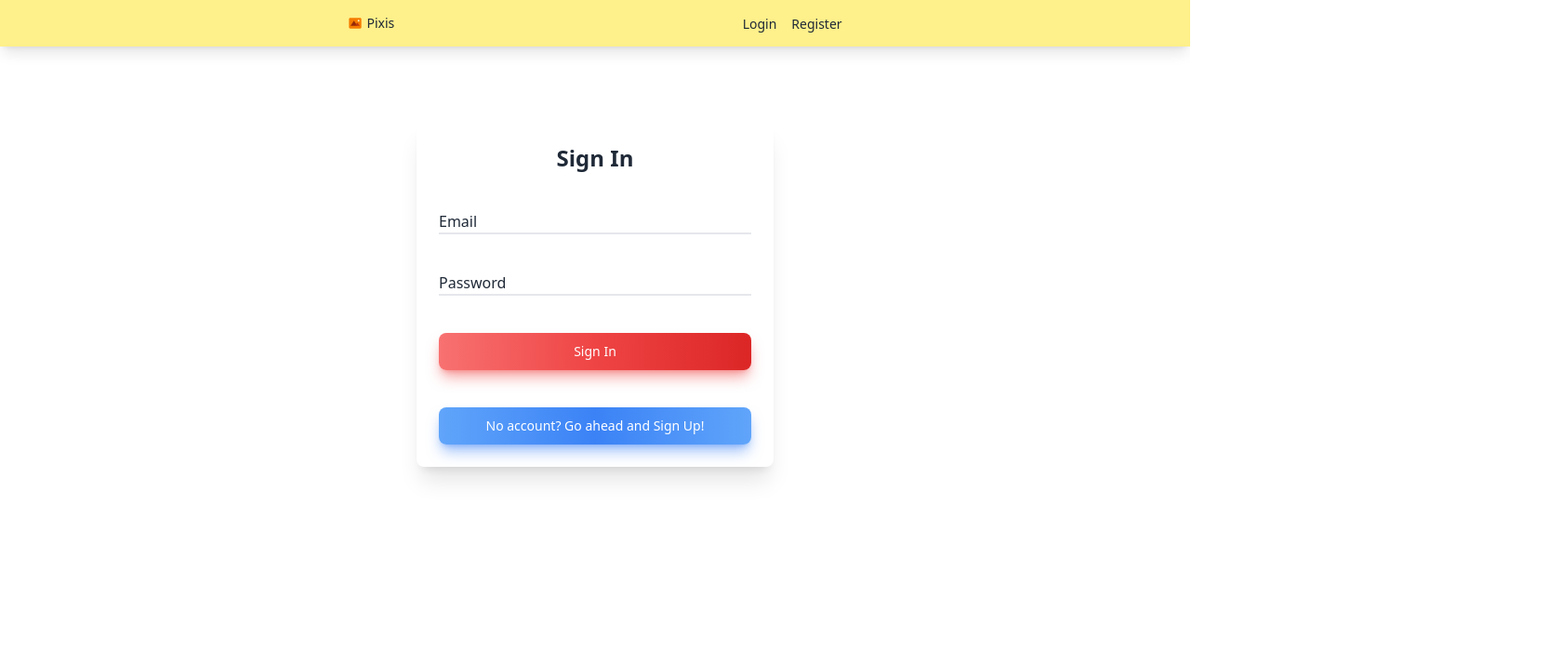
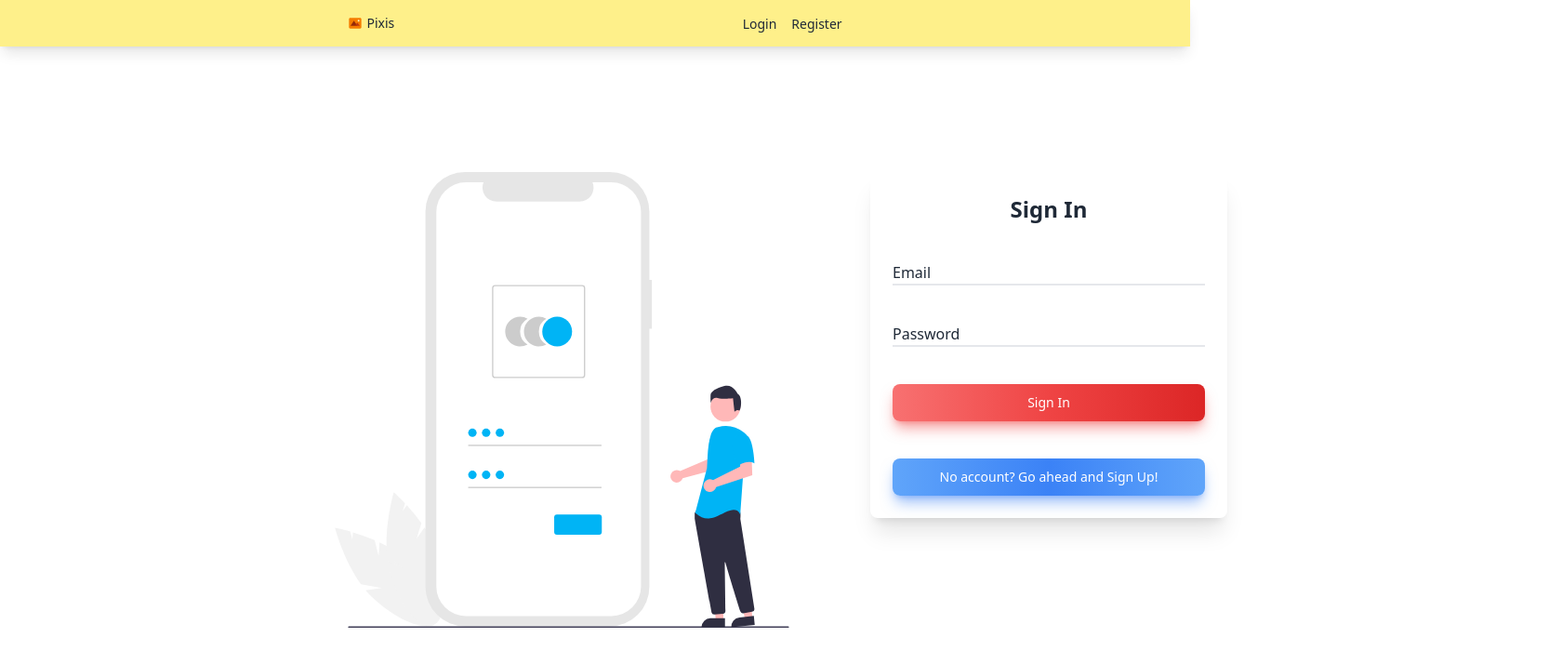
Before and after one commit to AbdelSey/blog-mern, a React (Vite) app in the folder client/: page /auth in a window 1280 px wide. Shown: the top 714 px of the page at 93% size, 1680 px wide, since content can reach past the window. Built offline with nearby package versions, Linux system fonts and the light colour scheme.

Commit message:
validating form

```diff
--- a/client/src/features/auth/Auth.jsx
+++ b/client/src/features/auth/Auth.jsx
@@ -55,8 +55,11 @@ const Auth = () => {
   };
 
   return (
-    <section className="flex items-center justify-center mt-20">
-      <article classNameName="">
+    <section className="flex items-center justify-evenly mt-20 w-[1680px] h-[600px]">
+      <div className="flex justify-evenly space-x-14">
+        <article className="bg-loginBG w-[520px] h-[490px] bg-contain bg-no-repeat"></article>
+
+        <article className="">
           <form
             className="max-w-sm mx-auto rounded-lg shadow-xl overflow-hidden p-6 space-y-10"
             onSubmit={handleSubmit}
@@ -201,6 +204,7 @@ const Auth = () => {
             </button>
           </form>
         </article>
+      </div>
     </section>
   );
 };
--- a/client/tailwind.config.cjs
+++ b/client/tailwind.config.cjs
@@ -24,6 +24,7 @@ module.exports = {
       },
       backgroundImage: {
         mainBG: "url('./src/assets/images/mainBG.svg')",
+        loginBG: "url('./src/assets/images/loginBG.svg')",
       },
       zIndex: {
         "-1": "-1",
```
Also changed, not shown: client/src/assets/images/loginBG.svg (added), 1 other file (tests, documents, lock files or other folders). Lines whose indentation alone changed are shown as unchanged.
